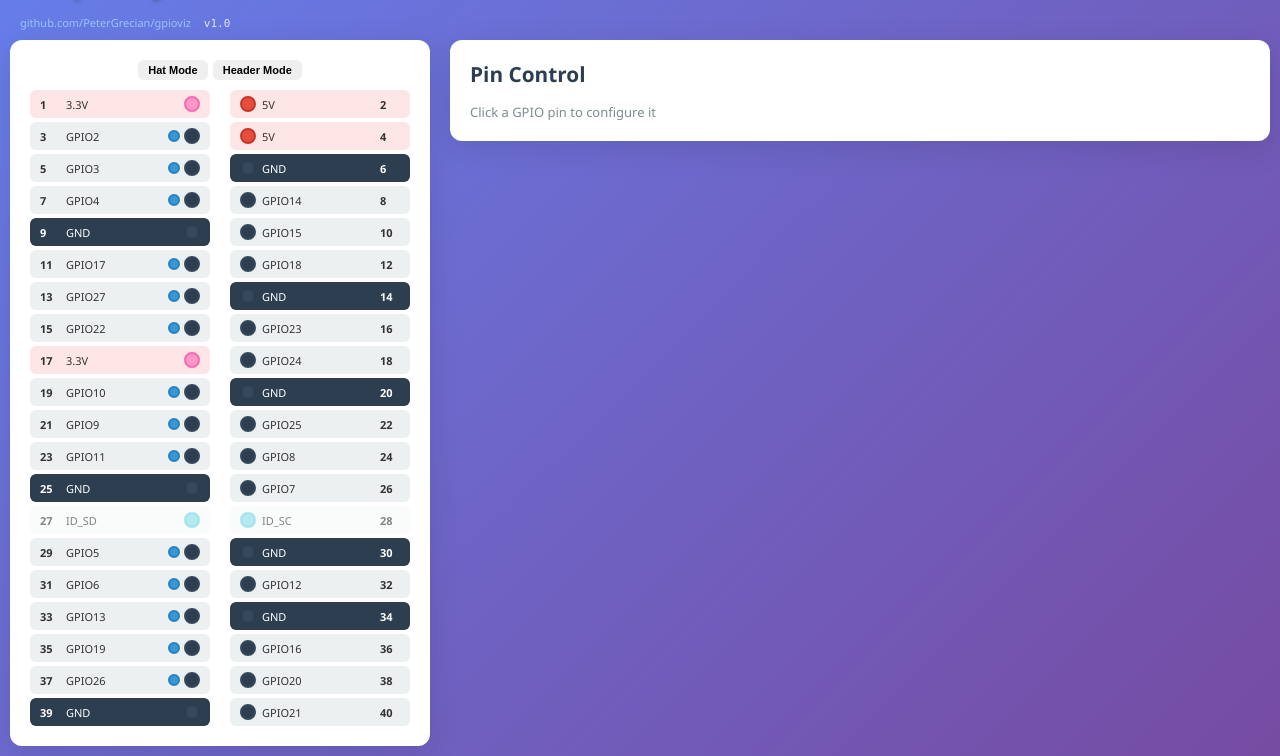
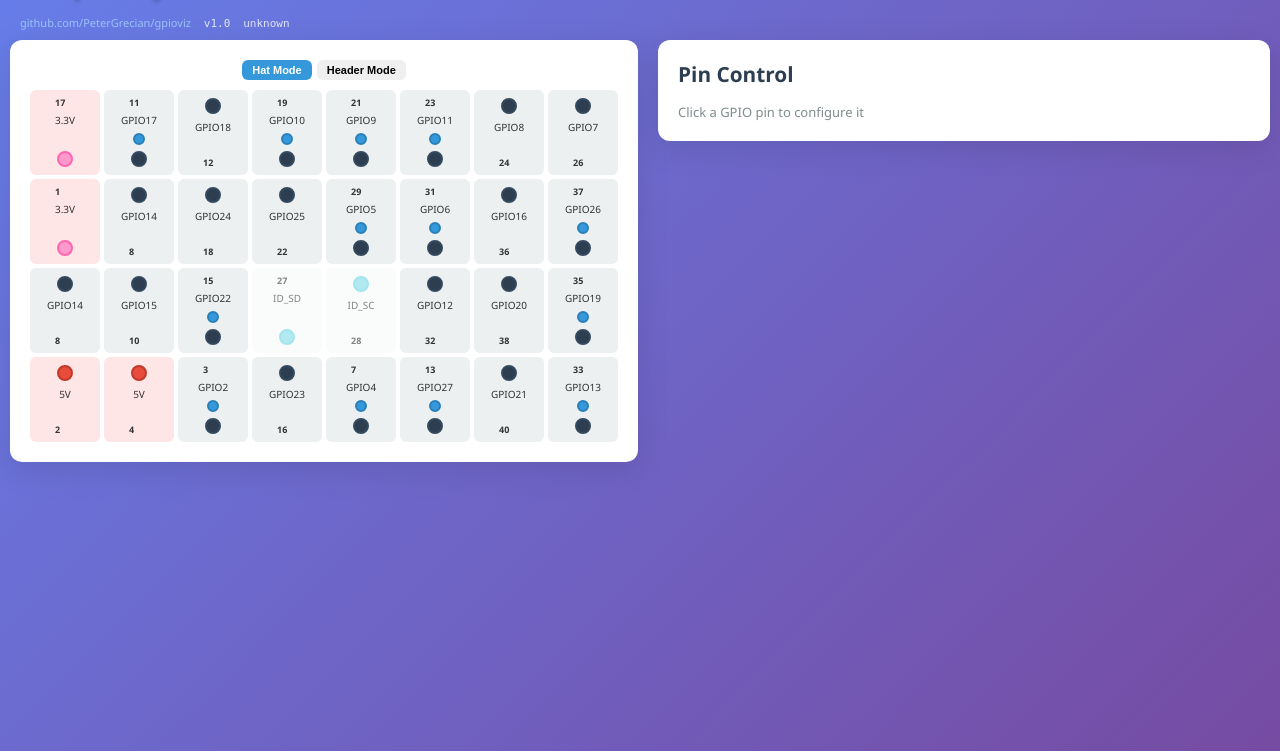
Before and after one commit to PeterGrecian/gpioviz, a Flask app: page / in a window 1280 px wide. Shown: the part 49-805 px from the top of the page. Run offline with Flask 3, Linux system fonts and the light colour scheme.

Commit message:
Fix Hat mode default and button highlighting
- Removed inline onclick handlers from layout buttons
- Added proper event listeners for layout toggle buttons
- Fixed button highlighting to work without event object
- Set initial container class to layout-header (will be changed to hat on load)
- Hat mode now properly activates and highlights on page load

🤖 Generated with [Claude Code](https://claude.com/claude-code)

Co-Authored-By: Claude <noreply@anthropic.com>

```diff
--- a/static/js/app.js
+++ b/static/js/app.js
@@ -48,6 +48,10 @@ function initializeEventListeners() {
 
     // Flash tool button
     document.getElementById('flash-tool').addEventListener('click', toggleFlashTool);
+
+    // Layout toggle buttons
+    document.getElementById('btn-hat-mode').addEventListener('click', () => setLayout('hat'));
+    document.getElementById('btn-header-mode').addEventListener('click', () => setLayout('header'));
 
     // Add click listeners to GPIO pin indicators
     // Use querySelectorAll to handle all pins (including clones in Hat mode)
@@ -372,15 +376,16 @@ async function readPin(pin) {
 function setLayout(layout) {
     currentLayout = layout;
     const container = document.getElementById('pin-container');
-    const buttons = document.querySelectorAll('.layout-toggle button');
+    const hatBtn = document.getElementById('btn-hat-mode');
+    const headerBtn = document.getElementById('btn-header-mode');
 
-    buttons.forEach(btn => btn.classList.remove('active'));
-    if (event && event.target) {
-        event.target.classList.add('active');
+    // Update button states
+    hatBtn.classList.remove('active');
+    headerBtn.classList.remove('active');
+    if (layout === 'hat') {
+        hatBtn.classList.add('active');
     } else {
-        // If no event (initial load), activate the correct button
-        const targetBtn = layout === 'hat' ? buttons[0] : buttons[1];
-        if (targetBtn) targetBtn.classList.add('active');
+        headerBtn.classList.add('active');
     }
 
     if (layout === 'hat') {
--- a/templates/index.html
+++ b/templates/index.html
@@ -25,10 +25,10 @@
         <div class="main-content">
         <div class="gpio-board">
             <div class="layout-toggle">
-                <button class="btn active" onclick="setLayout('hat')">Hat Mode</button>
-                <button class="btn" onclick="setLayout('header')">Header Mode</button>
+                <button class="btn" id="btn-hat-mode">Hat Mode</button>
+                <button class="btn" id="btn-header-mode">Header Mode</button>
             </div>
-            <div class="pin-row" id="pin-container">
+            <div class="pin-row layout-header" id="pin-container">
                 <!-- Left column (odd pins) -->
                 <div class="pin-column left">
                     <!-- Pin 1 -->
```
